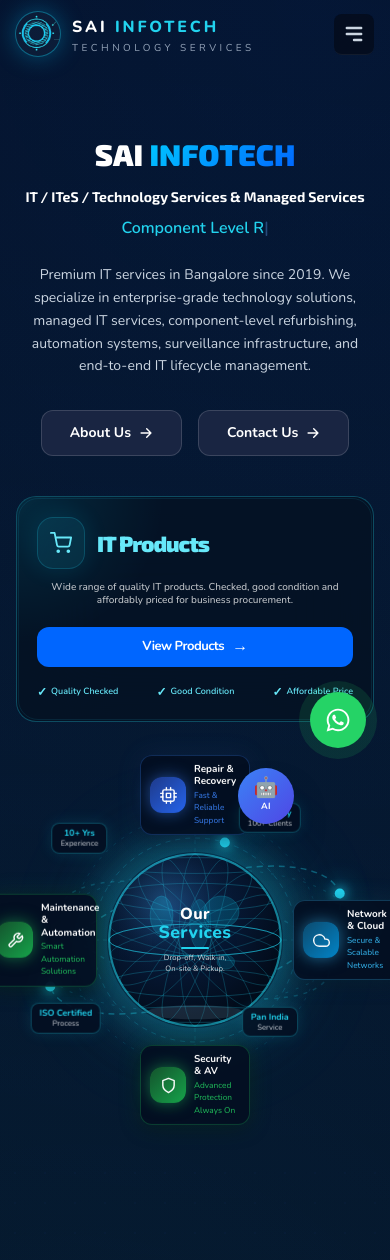
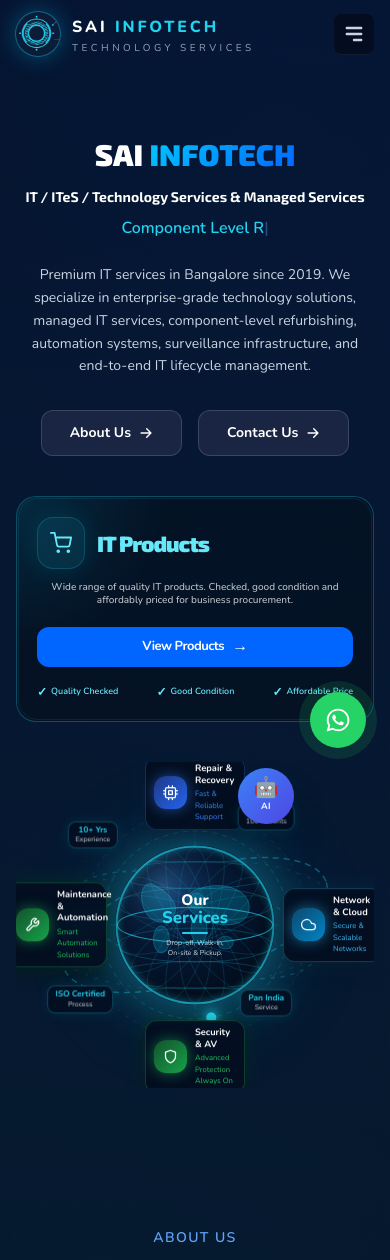
Before and after one commit to Yasir533/sai-infotech-webapp, a React (Vite) app in the folder sai-info/: page / in a window 390 px wide. Shown: the top 1260 px of the page. Built offline with nearby package versions, Linux system fonts and the light colour scheme.

Commit message:
Orbit centered, smaller size, realistic globe, optimized for mobile

```diff
--- a/sai-info/src/components/Hero.jsx
+++ b/sai-info/src/components/Hero.jsx
@@ -157,9 +157,9 @@ export default function Hero() {
               initial={{ opacity: 0, x: 60 }}
               animate={{ opacity: 1, x: 0 }}
               transition={{ duration: 0.8, delay: 0.2 }}
-              className="w-full lg:w-7/12 flex-shrink-0 flex items-center justify-center"
+              className="w-full lg:w-7/12 flex-shrink-0 flex items-center justify-center overflow-hidden"
             >
-              <div className="w-full overflow-visible flex items-center justify-center">
+              <div className="w-full flex items-center justify-center">
                 <OrbitalServices />
               </div>
             </motion.div>
--- a/sai-info/src/components/OrbitalServices.jsx
+++ b/sai-info/src/components/OrbitalServices.jsx
@@ -1,4 +1,4 @@
-import React, { useState, useEffect, useRef } from 'react'
+import React, { useState, useEffect, useRef, useCallback } from 'react'
 import { FiCpu, FiTool, FiCloud, FiShield, FiX } from 'react-icons/fi'
 
 const SERVICES = [
@@ -45,122 +45,127 @@ const SERVICES = [
 ]
 
 const BADGES = [
-  { label: '10+ Yrs',     sub: 'Experience',    pos: { left: '16%', top: '20%' } },
-  { label: 'Trusted by',  sub: '100+ Clients',  pos: { left: '72%', top: '14%' } },
-  { label: 'ISO Certified', sub: 'Process',     pos: { left: '12%', top: '73%' } },
-  { label: 'Pan India',   sub: 'Service',       pos: { left: '72%', top: '74%' } },
+  { label: '10+ Yrs',      sub: 'Experience',   pos: { left: '17%', top: '21%' } },
+  { label: 'Trusted by',   sub: '100+ Clients', pos: { left: '73%', top: '15%' } },
+  { label: 'ISO Certified',sub: 'Process',      pos: { left: '13%', top: '74%' } },
+  { label: 'Pan India',    sub: 'Service',      pos: { left: '73%', top: '75%' } },
 ]
 
-function AnimatedDot({ rx, ry, cx, cy, duration, startAngle, tiltDeg = 0 }) {
-  const ref = useRef(null)
+/* ── Single shared RAF loop for all dots ── */
+function useOrbitDots(dots, CX, CY) {
+  const refs = useRef([])
   useEffect(() => {
     let raf, t0 = null
     const step = (ts) => {
       if (!t0) t0 = ts
-      const deg = ((startAngle + ((ts - t0) / 1000 / duration) * 360) % 360)
-      const rad = deg * Math.PI / 180
-      const tr = tiltDeg * Math.PI / 180
-      const x0 = Math.cos(rad) * rx
-      const y0 = Math.sin(rad) * ry
-      const x = cx + x0 * Math.cos(tr) - y0 * Math.sin(tr)
-      const y = cy + x0 * Math.sin(tr) + y0 * Math.cos(tr)
-      if (ref.current) { ref.current.setAttribute('cx', x); ref.current.setAttribute('cy', y) }
+      const elapsed = (ts - t0) / 1000
+      dots.forEach(({ rx, ry, duration, startAngle, tiltDeg = 0 }, i) => {
+        const el = refs.current[i]
+        if (!el) return
+        const deg = ((startAngle + (elapsed / duration) * 360) % 360)
+        const rad = deg * Math.PI / 180
+        const tr  = tiltDeg * Math.PI / 180
+        const x0  = Math.cos(rad) * rx
+        const y0  = Math.sin(rad) * ry
+        el.setAttribute('cx', CX + x0 * Math.cos(tr) - y0 * Math.sin(tr))
+        el.setAttribute('cy', CY + x0 * Math.sin(tr) + y0 * Math.cos(tr))
+      })
       raf = requestAnimationFrame(step)
     }
     raf = requestAnimationFrame(step)
     return () => cancelAnimationFrame(raf)
-  }, [rx, ry, cx, cy, duration, startAngle, tiltDeg])
-  return <circle ref={ref} r="5" fill="#22d3ee"
-    style={{ filter: 'drop-shadow(0 0 6px #22d3ee) drop-shadow(0 0 12px #06b6d4)' }} />
+  }, [dots, CX, CY])
+  return refs
 }
 
-// Real globe SVG — sphere with curved lat/lon lines + continent blobs
+/* ── Realistic SVG globe ── */
 function GlobeGraphic({ size }) {
-  const R = size / 2
+  const R  = size / 2
   const cx = R, cy = R
-  // latitude lines (curved arcs projected onto sphere)
-  const latLines = [-60, -30, 0, 30, 60]
-  const lonCount = 9 // longitude lines
+  const lats = [-65, -40, -15, 15, 40, 65]
+  const lons = 10
 
   return (
     <svg width={size} height={size} viewBox={`0 0 ${size} ${size}`}
       className="absolute inset-0 pointer-events-none" style={{ borderRadius: '50%' }}>
       <defs>
-        <radialGradient id="sphereGrad" cx="38%" cy="32%" r="65%">
-          <stop offset="0%"   stopColor="#0d3060" />
-          <stop offset="45%"  stopColor="#071a38" />
+        {/* Deep ocean gradient */}
+        <radialGradient id="ocean" cx="38%" cy="32%" r="68%">
+          <stop offset="0%"   stopColor="#0a2d5e" />
+          <stop offset="40%"  stopColor="#061a38" />
           <stop offset="100%" stopColor="#020c1b" />
         </radialGradient>
-        <radialGradient id="specular" cx="32%" cy="28%" r="45%">
-          <stop offset="0%"   stopColor="rgba(100,200,255,0.18)" />
+        {/* Specular highlight */}
+        <radialGradient id="spec" cx="30%" cy="25%" r="40%">
+          <stop offset="0%"   stopColor="rgba(120,210,255,0.22)" />
           <stop offset="100%" stopColor="rgba(0,0,0,0)" />
         </radialGradient>
-        <clipPath id="sphereClip">
-          <circle cx={cx} cy={cy} r={R - 1} />
-        </clipPath>
+        {/* Atmosphere glow */}
+        <radialGradient id="atm" cx="50%" cy="50%" r="50%">
+          <stop offset="85%"  stopColor="rgba(0,0,0,0)" />
+          <stop offset="100%" stopColor="rgba(34,211,238,0.30)" />
+        </radialGradient>
+        <clipPath id="sClip"><circle cx={cx} cy={cy} r={R - 1} /></clipPath>
       </defs>
 
-      {/* Ocean base */}
-      <circle cx={cx} cy={cy} r={R - 1} fill="url(#sphereGrad)" />
+      {/* Ocean */}
+      <circle cx={cx} cy={cy} r={R - 1} fill="url(#ocean)" />
 
-      <g clipPath="url(#sphereClip)">
-        {/* Latitude lines — ellipses flattened by cos(lat) */}
-        {latLines.map(lat => {
-          const latRad = lat * Math.PI / 180
-          const ry2 = Math.abs(Math.cos(latRad)) * R * 0.18
-          const yPos = cy + Math.sin(latRad) * (R - 2)
-          return ry2 > 1 ? (
-            <ellipse key={lat} cx={cx} cy={yPos} rx={R - 2} ry={ry2}
-              fill="none" stroke="rgba(34,211,238,0.35)" strokeWidth="0.7" />
-          ) : null
+      <g clipPath="url(#sClip)">
+        {/* Latitude lines — ellipses that flatten toward poles */}
+        {lats.map(lat => {
+          const φ   = lat * Math.PI / 180
+          const ry2 = Math.abs(Math.cos(φ)) * R * 0.22
+          const yc  = cy + Math.sin(φ) * (R * 0.97)
+          return <ellipse key={lat} cx={cx} cy={yc} rx={R * 0.97} ry={ry2}
+            fill="none" stroke="rgba(34,211,238,0.32)" strokeWidth="0.65" />
         })}
-        {/* Equator slightly brighter */}
-        <ellipse cx={cx} cy={cy} rx={R - 2} ry={R * 0.18}
-          fill="none" stroke="rgba(34,211,238,0.55)" strokeWidth="1" />
+        {/* Equator brighter */}
+        <ellipse cx={cx} cy={cy} rx={R * 0.97} ry={R * 0.22}
+          fill="none" stroke="rgba(34,211,238,0.60)" strokeWidth="1.1" />
 
-        {/* Longitude lines — vertical ellipses rotated */}
-        {Array.from({ length: lonCount }).map((_, i) => {
-          const angle = (i / lonCount) * 180
-          return (
-            <ellipse key={i} cx={cx} cy={cy} rx={R * 0.18} ry={R - 2}
-              fill="none" stroke="rgba(34,211,238,0.28)" strokeWidth="0.7"
-              transform={`rotate(${angle},${cx},${cy})`} />
-          )
-        })}
+        {/* Longitude lines — thin vertical ellipses rotated */}
+        {Array.from({ length: lons }).map((_, i) => (
+          <ellipse key={i} cx={cx} cy={cy} rx={R * 0.22} ry={R * 0.97}
+            fill="none" stroke="rgba(34,211,238,0.22)" strokeWidth="0.6"
+            transform={`rotate(${i * (180 / lons)},${cx},${cy})`} />
+        ))}
 
-        {/* Continent blobs — styled like real continents */}
-        {/* Americas */}
-        <ellipse cx={cx * 0.62} cy={cy * 0.72} rx={R * 0.13} ry={R * 0.22}
-          fill="rgba(0,180,220,0.22)" stroke="rgba(34,211,238,0.4)" strokeWidth="0.5" />
-        {/* Europe/Africa */}
-        <ellipse cx={cx * 1.05} cy={cy * 0.82} rx={R * 0.11} ry={R * 0.28}
-          fill="rgba(0,180,220,0.20)" stroke="rgba(34,211,238,0.38)" strokeWidth="0.5" />
-        {/* Asia */}
-        <ellipse cx={cx * 1.30} cy={cy * 0.68} rx={R * 0.20} ry={R * 0.18}
-          fill="rgba(0,180,220,0.22)" stroke="rgba(34,211,238,0.40)" strokeWidth="0.5" />
+        {/* ── Continent silhouettes (approximate) ── */}
+        {/* N. America */}
+        <path d={`M${cx*0.52},${cy*0.52} c-10,-8 -18,2 -14,18 c4,16 18,22 28,14 c8,-6 8,-20 -14,-32z`}
+          fill="rgba(0,200,230,0.22)" stroke="rgba(34,211,238,0.45)" strokeWidth="0.7" />
+        {/* S. America */}
+        <ellipse cx={cx*0.58} cy={cy*1.18} rx={R*0.10} ry={R*0.17}
+          fill="rgba(0,200,230,0.20)" stroke="rgba(34,211,238,0.40)" strokeWidth="0.7" />
+        {/* Europe */}
+        <ellipse cx={cx*1.02} cy={cy*0.70} rx={R*0.09} ry={R*0.10}
+          fill="rgba(0,200,230,0.20)" stroke="rgba(34,211,238,0.40)" strokeWidth="0.7" />
+        {/* Africa */}
+        <ellipse cx={cx*1.05} cy={cy*1.05} rx={R*0.10} ry={R*0.18}
+          fill="rgba(0,200,230,0.20)" stroke="rgba(34,211,238,0.38)" strokeWidth="0.7" />
+        {/* Asia (large) */}
+        <path d={`M${cx*1.15},${cy*0.52} c20,-4 40,4 42,18 c2,14 -10,22 -28,20 c-18,-2 -36,-12 -34,-26 c2,-8 12,-10 20,-12z`}
+          fill="rgba(0,200,230,0.22)" stroke="rgba(34,211,238,0.42)" strokeWidth="0.7" />
         {/* Australia */}
-        <ellipse cx={cx * 1.35} cy={cy * 1.25} rx={R * 0.10} ry={R * 0.08}
-          fill="rgba(0,180,220,0.18)" stroke="rgba(34,211,238,0.35)" strokeWidth="0.5" />
-        {/* Antarctica hint */}
-        <ellipse cx={cx} cy={cy * 1.82} rx={R * 0.55} ry={R * 0.08}
-          fill="rgba(180,230,255,0.12)" />
+        <ellipse cx={cx*1.38} cy={cy*1.22} rx={R*0.10} ry={R*0.08}
+          fill="rgba(0,200,230,0.18)" stroke="rgba(34,211,238,0.35)" strokeWidth="0.7" />
 
-        {/* Specular highlight */}
-        <circle cx={cx} cy={cy} r={R - 1} fill="url(#specular)" />
+        {/* Specular highlight — makes it look 3-D */}
+        <circle cx={cx} cy={cy} r={R - 1} fill="url(#spec)" />
+      </g>
 
-        {/* Atmosphere rim */}
-        <circle cx={cx} cy={cy} r={R - 2}
-          fill="none" stroke="rgba(34,211,238,0.5)" strokeWidth="2.5" />
-        <circle cx={cx} cy={cy} r={R - 1}
-          fill="none" stroke="rgba(34,211,238,0.15)" strokeWidth="4" />
-      </g>
+      {/* Atmosphere rim */}
+      <circle cx={cx} cy={cy} r={R - 1} fill="url(#atm)" />
+      <circle cx={cx} cy={cy} r={R - 1.5}
+        fill="none" stroke="rgba(34,211,238,0.55)" strokeWidth="2" />
     </svg>
   )
 }
 
 export default function OrbitalServices() {
-  const [selected, setSelected] = useState(null)
-  const [isMobile, setIsMobile] = useState(false)
+  const [selected, setSelected]   = useState(null)
+  const [isMobile, setIsMobile]   = useState(false)
 
   useEffect(() => {
     const check = () => setIsMobile(window.innerWidth < 768)
@@ -169,60 +174,70 @@ export default function OrbitalServices() {
     return () => window.removeEventListener('resize', check)
   }, [])
 
-  const S = isMobile ? 340 : 620
-  const CX = S / 2
-  const CY = S / 2
-
-  // ← smaller globe
-  const globeR = isMobile ? 88 : 155
+  /* ── Sizes — slightly smaller than before ── */
+  const S      = isMobile ? 310 : 560   // was 340 / 620
+  const CX     = S / 2
+  const CY     = S / 2
+  const globeR = isMobile ? 80  : 140   // was 88 / 155
 
   const rings = isMobile
     ? [
-        { rx: 152, ry: 60,  tilt: -18, dash: '6 5', opacity: 0.35 },
-        { rx: 138, ry: 50,  tilt: 14,  dash: '4 6', opacity: 0.22 },
-        { rx: 162, ry: 70,  tilt: -4,  dash: '3 8', opacity: 0.16 },
-        { rx: 102, ry: 102, tilt: 0,   dash: '5 5', opacity: 0.20 },
-        { rx: 125, ry: 125, tilt: 0,   dash: '3 7', opacity: 0.12 },
+        { rx:138, ry:55,  tilt:-18, dash:'6 5', op:0.35 },
+        { rx:125, ry:46,  tilt: 14, dash:'4 6', op:0.22 },
+        { rx:148, ry:64,  tilt: -4, dash:'3 8', op:0.16 },
+        { rx: 94, ry:94,  tilt:  0, dash:'5 5', op:0.20 },
+        { rx:114, ry:114, tilt:  0, dash:'3 7', op:0.12 },
       ]
     : [
-        { rx: 282, ry: 112, tilt: -18, dash: '6 5', opacity: 0.35 },
-        { rx: 262, ry: 92,  tilt: 14,  dash: '4 6', opacity: 0.22 },
-        { rx: 298, ry: 128, tilt: -4,  dash: '3 8', opacity: 0.16 },
-        { rx: 188, ry: 188, tilt: 0,   dash: '5 5', opacity: 0.20 },
-        { rx: 212, ry: 212, tilt: 0,   dash: '3 7', opacity: 0.12 },
+        { rx:255, ry:102, tilt:-18, dash:'6 5', op:0.35 },
+        { rx:238, ry: 86, tilt: 14, dash:'4 6', op:0.22 },
+        { rx:270, ry:118, tilt: -4, dash:'3 8', op:0.16 },
+        { rx:172, ry:172, tilt:  0, dash:'5 5', op:0.20 },
+        { rx:194, ry:194, tilt:  0, dash:'3 7', op:0.12 },
       ]
 
-  const dist = isMobile ? 145 : 265
+  const dist = isMobile ? 132 : 242
   const cards = {
-    top:    { x: CX,            y: CY - dist },
-    left:   { x: CX - dist - (isMobile ? 8 : 18), y: CY },
-    right:  { x: CX + dist + (isMobile ? 8 : 18), y: CY },
-    bottom: { x: CX,            y: CY + dist },
+    top:    { x: CX,                y: CY - dist },
+    left:   { x: CX - dist - (isMobile ? 6 : 14), y: CY },
+    right:  { x: CX + dist + (isMobile ? 6 : 14), y: CY },
+    bottom: { x: CX,                y: CY + dist },
   }
 
+  /* single RAF loop — all 5 dots */
+  const dotDefs = [
+    { rx: rings[0].rx, ry: rings[0].ry, duration:11, startAngle: 30,  tiltDeg: rings[0].tilt },
+    { rx: rings[1].rx, ry: rings[1].ry, duration:15, startAngle:150,  tiltDeg: rings[1].tilt },
+    { rx: rings[2].rx, ry: rings[2].ry, duration:19, startAngle:270,  tiltDeg: rings[2].tilt },
+    { rx: rings[3].rx, ry: rings[3].ry, duration: 8, startAngle: 80,  tiltDeg: 0 },
+    { rx: rings[0].rx, ry: rings[0].ry, duration:11, startAngle:210,  tiltDeg: rings[0].tilt },
+  ]
+  const dotRefs = useOrbitDots(dotDefs, CX, CY)
+
   return (
-    <div className="relative flex items-center justify-center w-full overflow-visible py-2 select-none">
-      <div className="relative" style={{ width: S, height: S, maxWidth: '100%' }}>
+    <div className="relative flex items-center justify-center w-full overflow-hidden py-2 select-none">
+      {/* constrain width so it never bleeds off-screen */}
+      <div className="relative mx-auto" style={{ width: S, height: S, maxWidth: '100%' }}>
 
-        {/* SVG: rings + connectors + dots */}
-        <svg className="absolute inset-0 pointer-events-none overflow-visible"
-          width={S} height={S} viewBox={`0 0 ${S} ${S}`}>
+        {/* ── SVG: rings + connectors + dots ── */}
+        <svg className="absolute inset-0 pointer-events-none"
+          width={S} height={S} viewBox={`0 0 ${S} ${S}`} overflow="visible">
           <defs>
-            <radialGradient id="glowGrad" cx="50%" cy="50%" r="50%">
-              <stop offset="0%" stopColor="rgba(34,211,238,0.28)" />
+            <radialGradient id="glowRing" cx="50%" cy="50%" r="50%">
+              <stop offset="0%"   stopColor="rgba(34,211,238,0.25)" />
               <stop offset="100%" stopColor="rgba(34,211,238,0)" />
             </radialGradient>
           </defs>
 
-          {/* Soft outer glow */}
-          <circle cx={CX} cy={CY} r={globeR + (isMobile ? 40 : 72)} fill="url(#glowGrad)" />
+          {/* Soft glow behind globe */}
+          <circle cx={CX} cy={CY} r={globeR + (isMobile ? 36 : 64)} fill="url(#glowRing)" />
 
           {/* Orbit rings */}
           {rings.map((r, i) => (
             <ellipse key={i} cx={CX} cy={CY} rx={r.rx} ry={r.ry}
               fill="none"
-              stroke={`rgba(34,211,238,${r.opacity})`}
-              strokeWidth={i < 2 ? "1.5" : "1"}
+              stroke={`rgba(34,211,238,${r.op})`}
+              strokeWidth={i < 2 ? '1.5' : '1'}
               strokeDasharray={r.dash}
               transform={`rotate(${r.tilt},${CX},${CY})`} />
           ))}
@@ -234,46 +249,41 @@ export default function OrbitalServices() {
               stroke="rgba(34,211,238,0.13)" strokeWidth="1" strokeDasharray="4 4" />
           })}
 
-          {/* Animated dots */}
-          <AnimatedDot rx={rings[0].rx} ry={rings[0].ry} cx={CX} cy={CY} duration={11} startAngle={30}  tiltDeg={rings[0].tilt} />
-          <AnimatedDot rx={rings[1].rx} ry={rings[1].ry} cx={CX} cy={CY} duration={15} startAngle={150} tiltDeg={rings[1].tilt} />
-          <AnimatedDot rx={rings[2].rx} ry={rings[2].ry} cx={CX} cy={CY} duration={19} startAngle={270} tiltDeg={rings[2].tilt} />
-          <AnimatedDot rx={rings[3].rx} ry={rings[3].ry} cx={CX} cy={CY} duration={8}  startAngle={80}  tiltDeg={0} />
-          <AnimatedDot rx={rings[0].rx} ry={rings[0].ry} cx={CX} cy={CY} duration={11} startAngle={210} tiltDeg={rings[0].tilt} />
+          {/* Animated dots — one circle element each, moved by shared RAF */}
+          {dotDefs.map((_, i) => (
+            <circle key={i} ref={el => dotRefs.current[i] = el} r="5" cx={CX} cy={CY}
+              fill="#22d3ee"
+              style={{ filter: 'drop-shadow(0 0 5px #22d3ee) drop-shadow(0 0 10px #06b6d4)' }} />
+          ))}
 
-          {/* Dot at each card anchor */}
+          {/* Small anchor dots at card positions */}
           {SERVICES.map(s => {
             const p = cards[s.position]
-            return <circle key={s.id+'-dot'} cx={p.x} cy={p.y} r="3"
+            return <circle key={s.id+'-a'} cx={p.x} cy={p.y} r="3"
               fill={s.color} style={{ filter: `drop-shadow(0 0 4px ${s.color})` }} />
           })}
         </svg>
 
         {/* ── GLOBE ── */}
-        <div className="absolute z-10 rounded-full flex flex-col items-center justify-center text-center overflow-hidden"
+        <div className="absolute z-10 rounded-full overflow-hidden"
           style={{
             width: globeR * 2, height: globeR * 2,
             left: CX, top: CY,
             transform: 'translate(-50%,-50%)',
-            boxShadow: `0 0 60px rgba(34,211,238,0.35), 0 0 120px rgba(34,211,238,0.12), inset 0 0 30px rgba(34,211,238,0.06)`,
-            borderRadius: '50%',
+            boxShadow: `0 0 60px rgba(34,211,238,0.30), 0 0 120px rgba(34,211,238,0.10)`,
           }}>
           <GlobeGraphic size={globeR * 2} />
 
-          {/* Text overlay */}
+          {/* Text */}
           <div className="absolute inset-0 flex flex-col items-center justify-center z-10">
-            <span className="text-white font-extrabold tracking-wide drop-shadow-lg"
-              style={{ fontSize: isMobile ? '1rem' : '1.7rem', lineHeight: 1.1 }}>
-              Our
-            </span>
-            <span className="text-cyan-400 font-extrabold tracking-wide drop-shadow-lg"
-              style={{ fontSize: isMobile ? '1.1rem' : '1.85rem', lineHeight: 1.1 }}>
-              Services
-            </span>
-            <div className="bg-cyan-400 rounded-full mt-1 mb-1"
-              style={{ width: isMobile ? 28 : 50, height: 2.5 }} />
-            <span className="text-gray-300 text-center leading-snug px-2 drop-shadow"
-              style={{ fontSize: isMobile ? '0.48rem' : '0.68rem', maxWidth: isMobile ? 88 : 150 }}>
+            <span className="text-white font-extrabold drop-shadow-lg"
+              style={{ fontSize: isMobile ? '0.95rem' : '1.55rem', lineHeight: 1.1 }}>Our</span>
+            <span className="text-cyan-400 font-extrabold drop-shadow-lg"
+              style={{ fontSize: isMobile ? '1.05rem' : '1.7rem',  lineHeight: 1.1 }}>Services</span>
+            <div className="bg-cyan-400 rounded-full my-1"
+              style={{ width: isMobile ? 26 : 46, height: 2.5 }} />
+            <span className="text-gray-300 text-center leading-snug px-2"
+              style={{ fontSize: isMobile ? '0.44rem' : '0.62rem', maxWidth: isMobile ? 80 : 135 }}>
               Drop-off, Walk-in,<br />On-site & Pickup.
             </span>
           </div>
@@ -281,38 +291,36 @@ export default function OrbitalServices() {
 
         {/* ── SERVICE CARDS ── */}
         {SERVICES.map(s => {
-          const pos = cards[s.position]
+          const pos  = cards[s.position]
           const Icon = s.icon
-          const cardW = isMobile ? 110 : 200
+          const cw   = isMobile ? 100 : 185
           return (
             <div key={s.id} className="absolute z-20 cursor-pointer"
-              style={{ left: pos.x, top: pos.y, transform: 'translate(-50%,-50%)', width: cardW }}
+              style={{ left: pos.x, top: pos.y, transform: 'translate(-50%,-50%)', width: cw }}
               onClick={() => setSelected(s)}>
-              <div className="rounded-xl flex items-center gap-2 transition-all duration-200 hover:scale-105 hover:brightness-125"
+              <div className="rounded-xl flex items-center gap-2 transition-transform duration-200 hover:scale-105"
                 style={{
-                  background: 'rgba(4,14,32,0.88)',
+                  background: 'rgba(4,14,32,0.90)',
                   border: `1px solid ${s.color}44`,
-                  padding: isMobile ? '7px 9px' : '12px 14px',
-                  boxShadow: `0 0 24px ${s.color}22, 0 4px 20px rgba(0,0,0,0.4)`,
-                  backdropFilter: 'blur(14px)',
+                  padding: isMobile ? '6px 8px' : '11px 13px',
+                  boxShadow: `0 0 22px ${s.color}20, 0 4px 18px rgba(0,0,0,0.45)`,
+                  backdropFilter: 'blur(12px)',
                 }}>
                 <div className="rounded-xl flex-shrink-0 flex items-center justify-center"
                   style={{
                     background: s.iconBg,
-                    width: isMobile ? 36 : 58, height: isMobile ? 36 : 58,
-                    minWidth: isMobile ? 36 : 58,
-                    boxShadow: `0 0 16px ${s.color}88`,
+                    width:    isMobile ? 33 : 52,
+                    height:   isMobile ? 33 : 52,
+                    minWidth: isMobile ? 33 : 52,
+                    boxShadow: `0 0 14px ${s.color}80`,
                   }}>
-                  <Icon style={{ color: '#fff', width: isMobile ? 17 : 27, height: isMobile ? 17 : 27 }} />
+                  <Icon style={{ color:'#fff', width: isMobile ? 15 : 24, height: isMobile ? 15 : 24 }} />
                 </div>
                 <div>
                   <p className="text-white font-bold leading-tight"
-                    style={{ fontSize: isMobile ? '0.62rem' : '0.95rem' }}>
-                    {s.title}
-                  </p>
-                  <p style={{ color: s.color, fontSize: isMobile ? '0.52rem' : '0.74rem', marginTop: 2 }}>
-                    {s.subtitle}
-                  </p>
+                    style={{ fontSize: isMobile ? '0.58rem' : '0.88rem' }}>{s.title}</p>
+                  <p style={{ color: s.color, fontSize: isMobile ? '0.48rem' : '0.68rem', marginTop:2 }}>
+                    {s.subtitle}</p>
                 </div>
               </div>
             </div>
@@ -325,24 +333,19 @@ export default function OrbitalServices() {
             style={{ ...b.pos, transform: 'translate(-50%,-50%)' }}>
             <div className="rounded-lg text-center"
               style={{
-                background: 'rgba(4,14,32,0.82)',
-                border: '1px solid rgba(34,211,238,0.3)',
-                padding: isMobile ? '4px 8px' : '6px 13px',
+                background: 'rgba(4,14,32,0.84)',
+                border: '1px solid rgba(34,211,238,0.28)',
+                padding: isMobile ? '3px 7px' : '5px 11px',
                 backdropFilter: 'blur(10px)',
-                boxShadow: '0 0 16px rgba(34,211,238,0.12)',
+                boxShadow: '0 0 14px rgba(34,211,238,0.10)',
               }}>
               <p className="font-bold text-cyan-400"
-                style={{ fontSize: isMobile ? '0.55rem' : '0.78rem', lineHeight: 1.25 }}>
-                {b.label}
-              </p>
+                style={{ fontSize: isMobile ? '0.52rem' : '0.72rem', lineHeight:1.25 }}>{b.label}</p>
               <p className="text-gray-300"
-                style={{ fontSize: isMobile ? '0.48rem' : '0.68rem', lineHeight: 1.25 }}>
-                {b.sub}
-              </p>
+                style={{ fontSize: isMobile ? '0.44rem' : '0.62rem', lineHeight:1.25 }}>{b.sub}</p>
             </div>
           </div>
         ))}
-
       </div>
 
       {/* ── MODAL ── */}
@@ -350,31 +353,26 @@ export default function OrbitalServices() {
         <div className="fixed inset-0 z-50 flex items-center justify-center bg-black/60 backdrop-blur-sm px-4"
           onClick={() => setSelected(null)}>
           <div className="relative rounded-2xl p-6 md:p-8 w-full max-w-md"
-            style={{
-              background: '#05101f',
-              border: `1px solid ${selected.color}55`,
-              boxShadow: `0 0 60px ${selected.color}22`,
-            }}
+            style={{ background:'#05101f', border:`1px solid ${selected.color}55`, boxShadow:`0 0 60px ${selected.color}22` }}
             onClick={e => e.stopPropagation()}>
             <button className="absolute top-4 right-4 text-gray-400 hover:text-white"
               onClick={() => setSelected(null)}>
-              <FiX style={{ width: 20, height: 20 }} />
+              <FiX style={{ width:20, height:20 }} />
             </button>
             <div className="flex items-center gap-4 mb-6">
               <div className="rounded-2xl flex items-center justify-center"
-                style={{ background: selected.iconBg, width: 56, height: 56, boxShadow: `0 0 20px ${selected.color}66` }}>
-                <selected.icon style={{ color: '#fff', width: 28, height: 28 }} />
+                style={{ background:selected.iconBg, width:56, height:56, boxShadow:`0 0 20px ${selected.color}66` }}>
+                <selected.icon style={{ color:'#fff', width:28, height:28 }} />
               </div>
               <div>
                 <h3 className="text-white text-xl font-bold">{selected.title}</h3>
-                <p style={{ color: selected.color }} className="text-sm mt-1">{selected.subtitle}</p>
+                <p style={{ color:selected.color }} className="text-sm mt-1">{selected.subtitle}</p>
               </div>
             </div>
             <ul className="space-y-3">
-              {selected.details.map((item, i) => (
+              {selected.details.map((item,i) => (
                 <li key={i} className="flex items-start gap-3">
-                  <div className="w-1.5 h-1.5 rounded-full mt-2 flex-shrink-0"
-                    style={{ background: selected.color }} />
+                  <div className="w-1.5 h-1.5 rounded-full mt-2 flex-shrink-0" style={{ background:selected.color }} />
                   <span className="text-gray-300 text-sm">{item}</span>
                 </li>
               ))}
```
